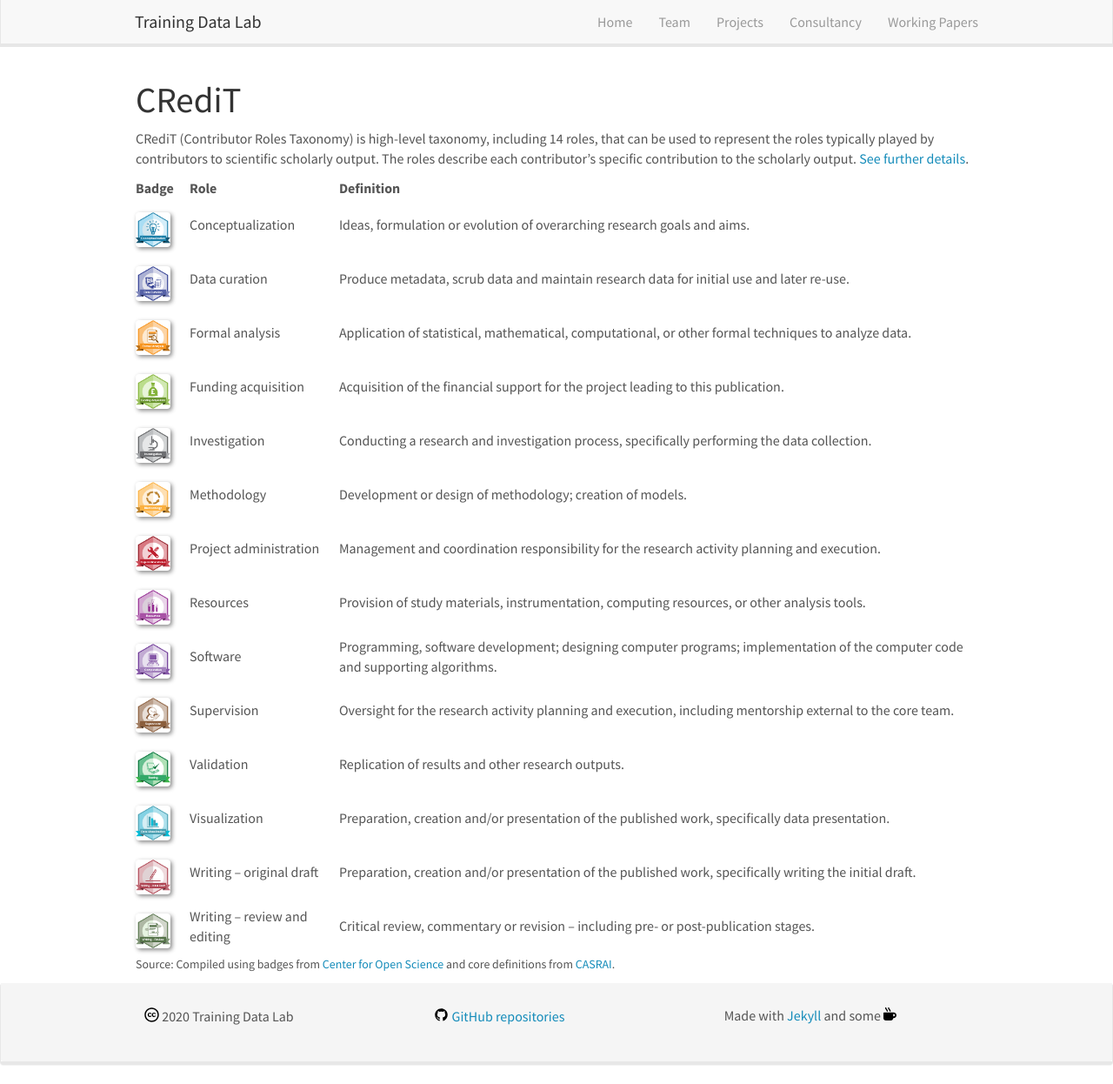
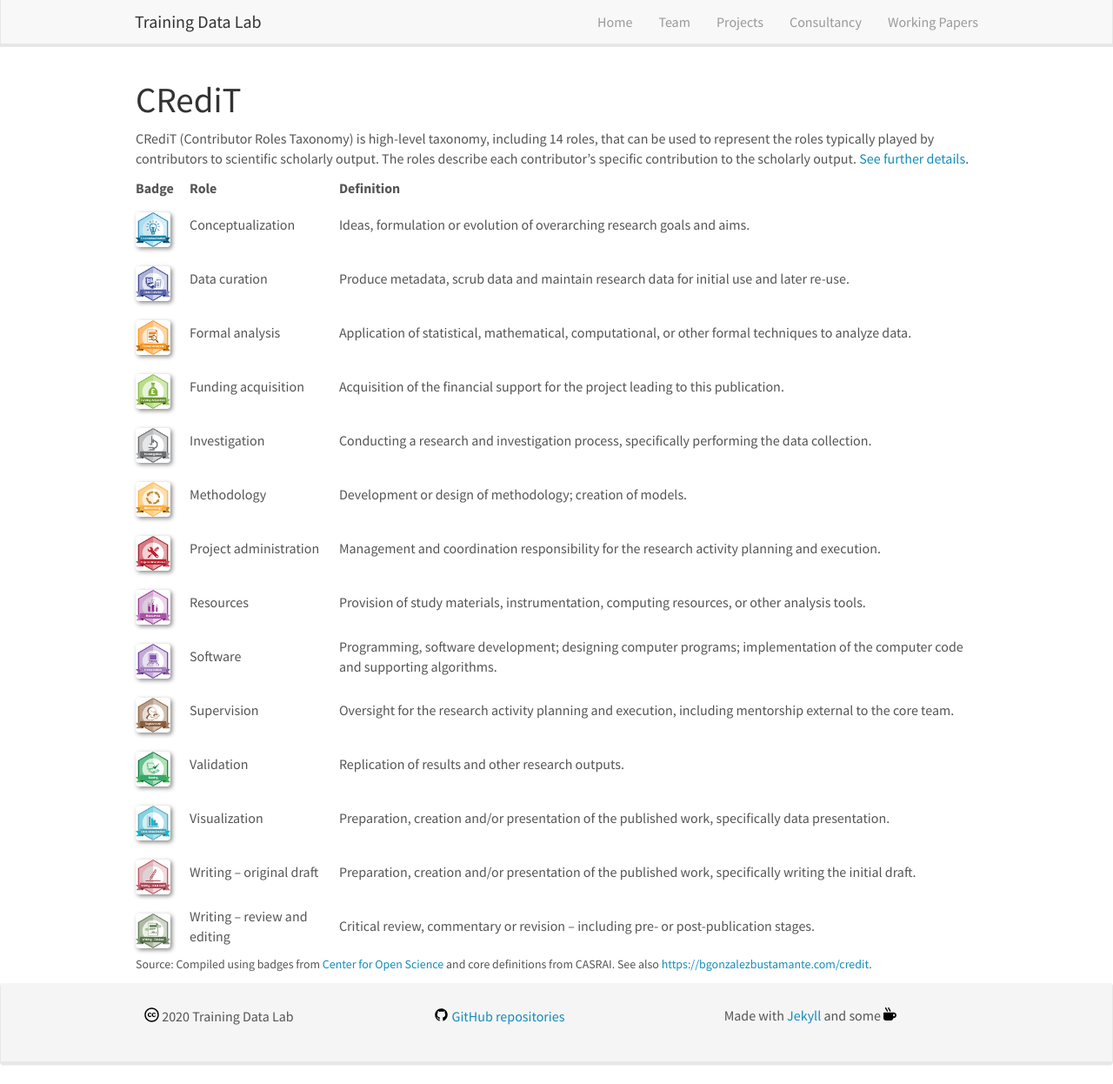
Before and after one commit to training-datalab/old-training-datalab.com, a Jekyll site: the page built from _pages/credit.md, in a window 1280 px wide and 1246 px high. Shown: the whole window at 87% size. Built offline with Jekyll 4.4.1, drawn with Linux system fonts in a browser that asks for light colours; nearby versions of some CDN libraries.

Commit message:
Update credit.md

```diff
--- a/_pages/credit.md
+++ b/_pages/credit.md
@@ -27,4 +27,4 @@ CRediT (Contributor Roles Taxonomy) is high-level taxonomy, including 14 roles,
 | <img src="../images/badges/writing_initial_draft.png" align="center" width="40" /> | Writing – original draft | Preparation, creation and/or presentation of the published work, specifically writing the initial draft. |
 | <img src="../images/badges/writing_review.png" align="center" width="40" /> | Writing – review and editing | Critical review, commentary or revision – including pre- or post-publication stages. |
 
-<small>Source: Compiled using badges from <a href="https://github.com/CenterForOpenScience/open_research_badges" target="_blank">Center for Open Science</a> and core definitions from <a href="https://casrai.org/credit/" target="_blank">CASRAI</a>.</small><br />
+<small>Source: Compiled using badges from [Center for Open Science](https://github.com/CenterForOpenScience/open_research_badges) and core definitions from CASRAI. See also [https://bgonzalezbustamante.com/credit](https://bgonzalezbustamante.com/credit/). </small><br />
```
